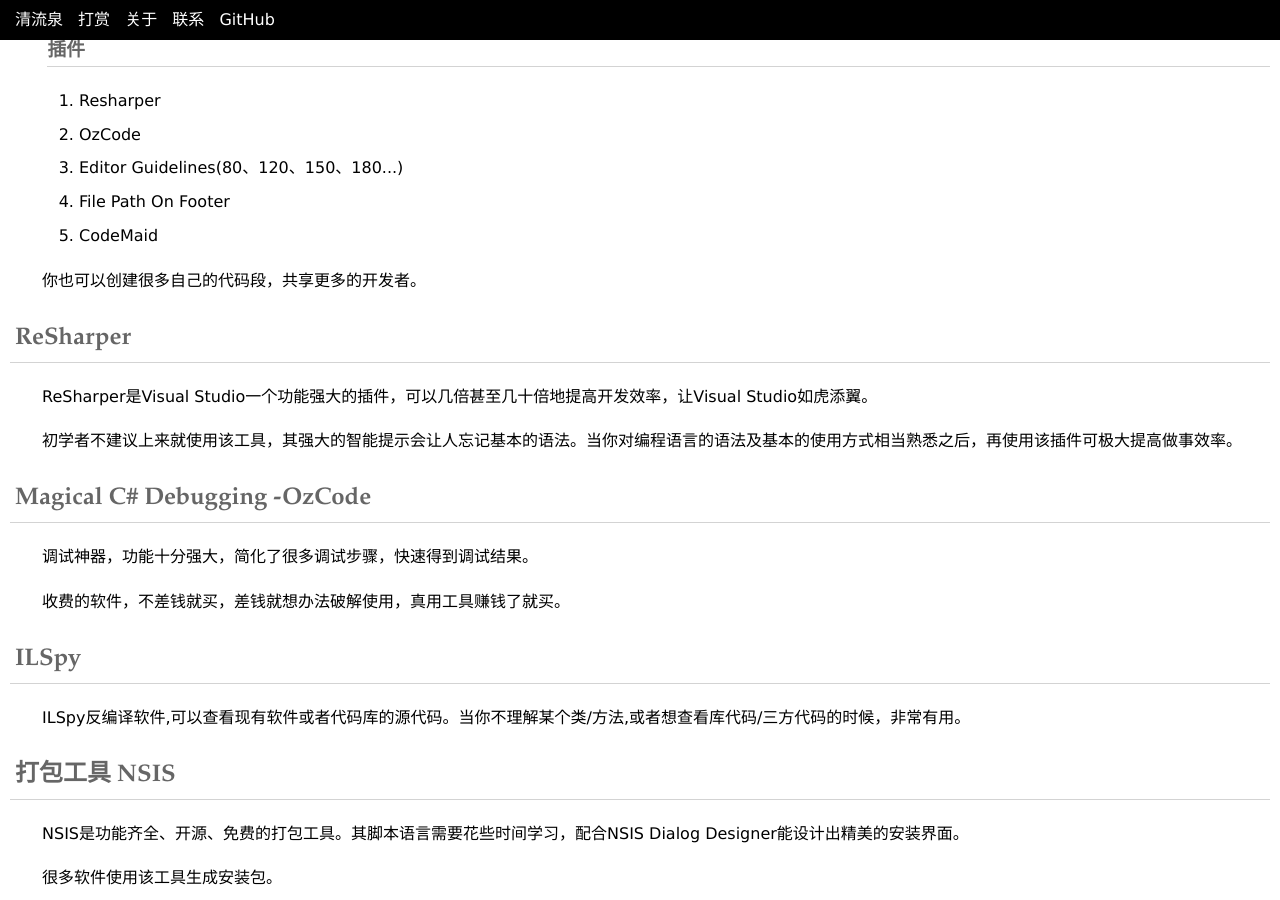
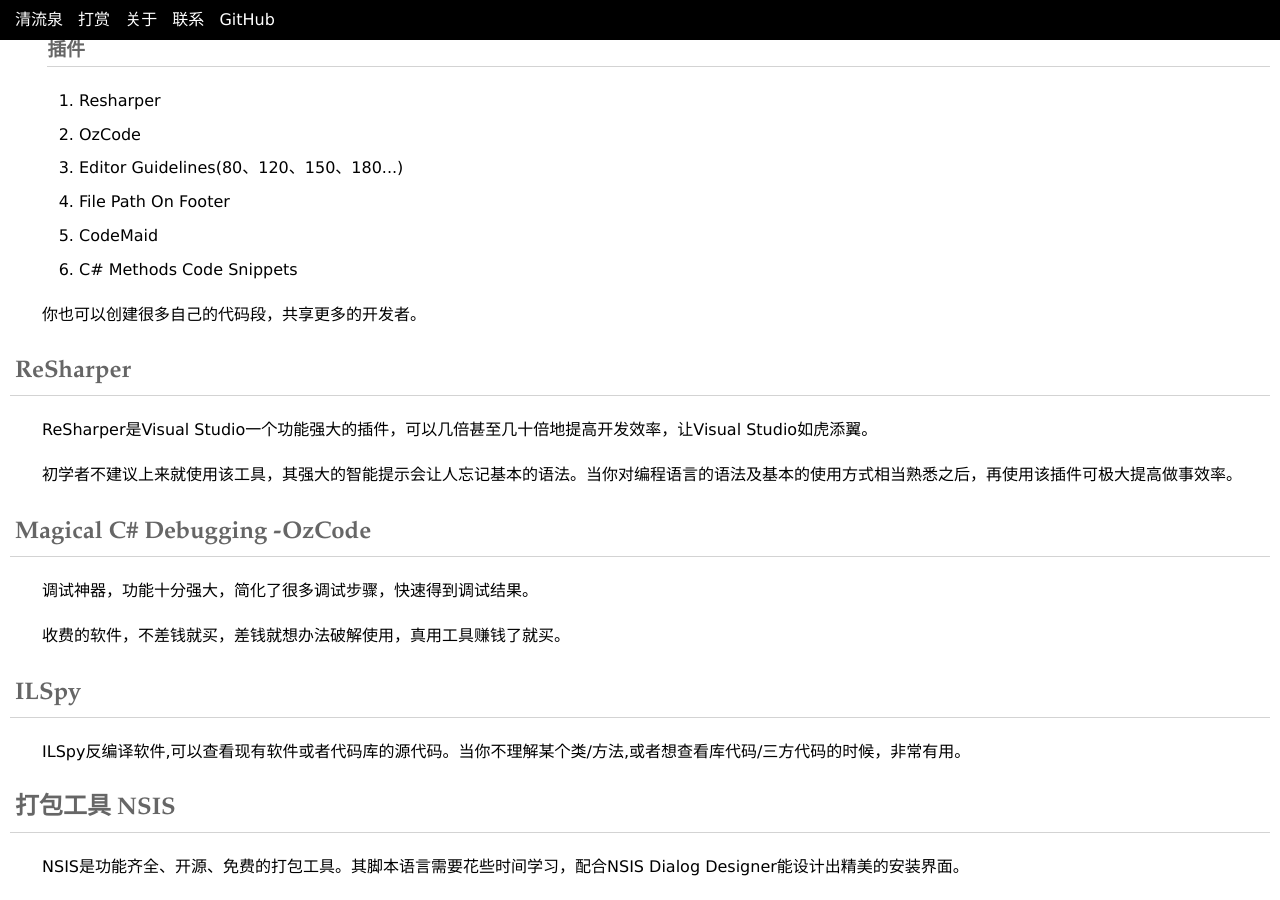
Before and after one commit to yinyongxian/yinyongxian.github.io, a Jekyll site: the page built from _posts/2018/2018-06-01-csharp-development-common-tools.html, in a window 1280 px wide and 900 px high, scrolled down 430 px. Built offline with Jekyll 4.4.1, drawn with Linux system fonts in a browser that asks for light colours.

Commit message:
C# Methods Code Snippets

```diff
--- a/_posts/2018/2018-06-01-csharp-development-common-tools.html
+++ b/_posts/2018/2018-06-01-csharp-development-common-tools.html
@@ -36,6 +36,7 @@
     <li>Editor Guidelines(80、120、150、180...)</li>
     <li>File Path On Footer</li>
     <li>CodeMaid</li>
+    <li>C# Methods Code Snippets</li>
   </ol>
   </p>
   <p>你也可以创建很多自己的代码段，共享更多的开发者。</p>
```
